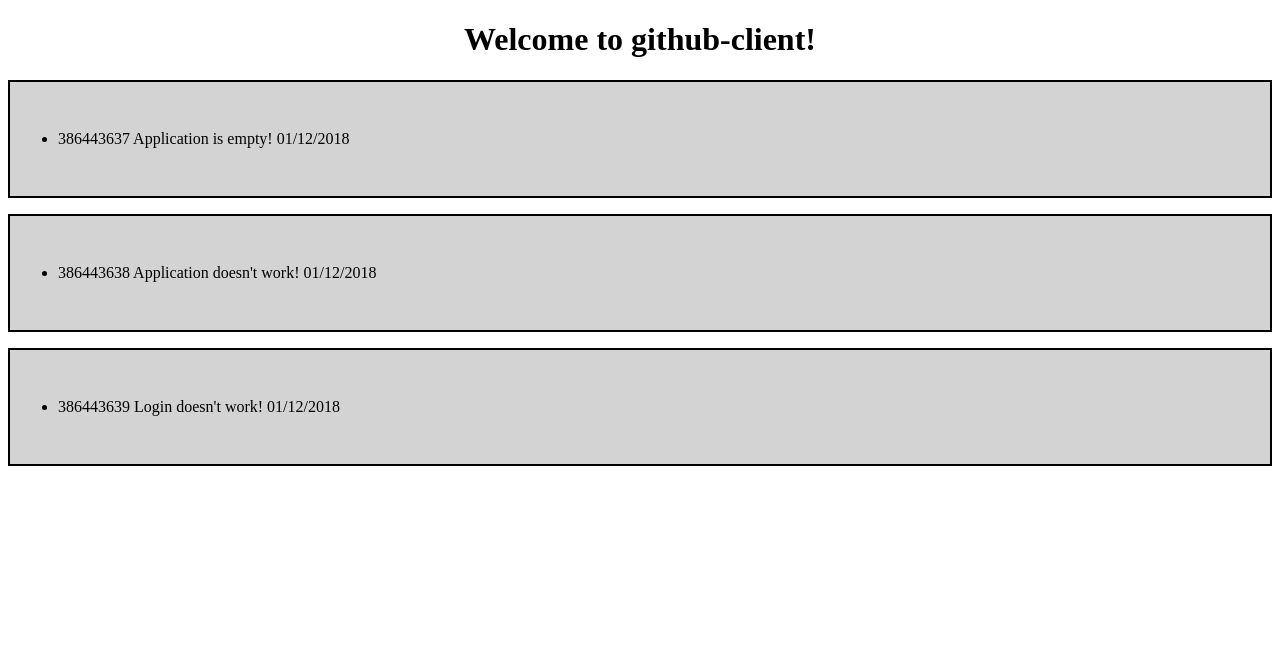
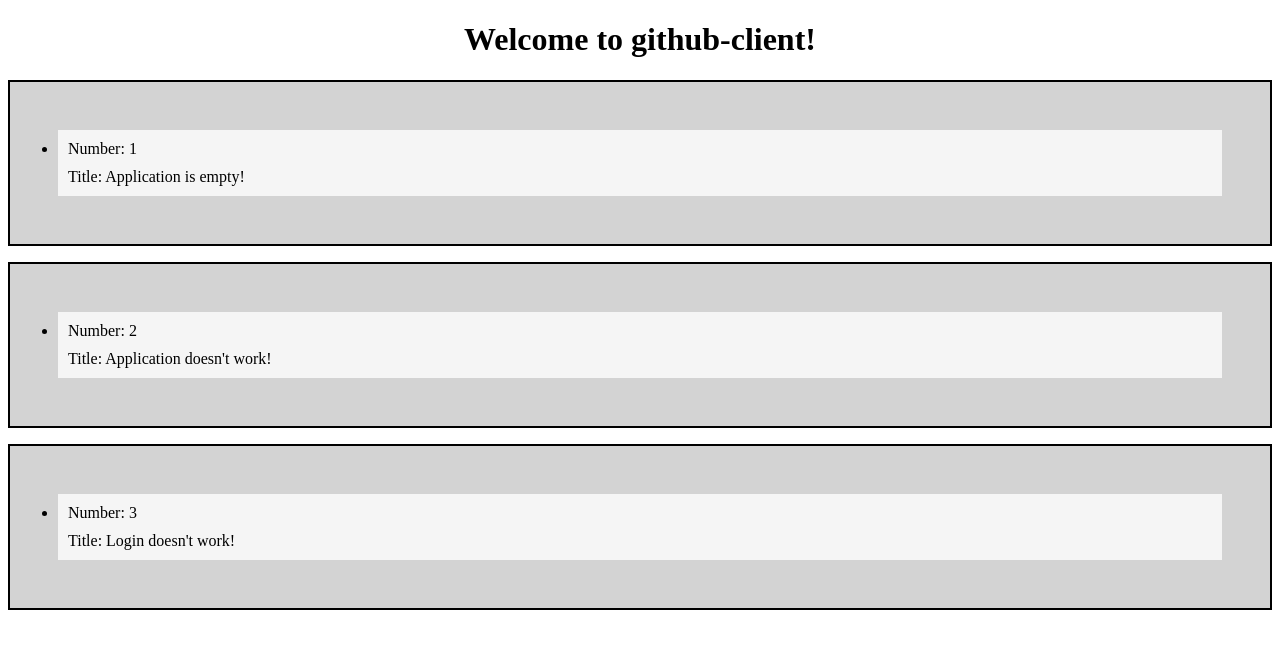
Before and after one commit to spaladini/github-client, an Angular app: page / in a window 1280 px wide. Shown: the top 648 px of the page. Built offline with nearby package versions, Linux system fonts and the light colour scheme.

Commit message:
creazione single-issue component

```diff
--- a/src/app/app.module.ts
+++ b/src/app/app.module.ts
@@ -5,11 +5,13 @@ import { BrowserModule } from '@angular/platform-browser';
 import { AppRoutingModule } from './app-routing.module';
 import { AppComponent } from './app.component';
 import { IssueListComponent } from './issue-list/issue-list.component';
+import { SingleIssueComponent } from './single-issue/single-issue.component';
 
 @NgModule({
   declarations: [
     AppComponent,
-    IssueListComponent
+    IssueListComponent,
+    SingleIssueComponent
   ],
   imports: [
     BrowserModule,
--- a/src/app/issue-list/issue-list.component.html
+++ b/src/app/issue-list/issue-list.component.html
@@ -1,5 +1,5 @@
 <ul *ngFor="let issue of issues">
   <li>
-    <span>{{issue.id}} {{issue.title}} {{issue.created_at | date : 'dd/MM/yyyy'}}</span>
+    <app-single-issue [issue]="issue"></app-single-issue>
   </li>
 </ul>
--- /dev/null
+++ b/src/app/single-issue/single-issue.component.css
@@ -0,0 +1,4 @@
+div {
+    background-color: whitesmoke;
+    padding: 5px;
+}
--- /dev/null
+++ b/src/app/single-issue/single-issue.component.html
@@ -0,0 +1,4 @@
+<div>
+  <div>Number: {{issue.number}}</div>
+  <div>Title: {{issue.title}}</div>
+</div>
--- /dev/null
+++ b/src/app/single-issue/single-issue.component.ts
@@ -0,0 +1,19 @@
+import { Component, Input, OnInit } from '@angular/core';
+import { Issue } from '../model/github.model';
+
+@Component({
+  selector: 'app-single-issue',
+  templateUrl: './single-issue.component.html',
+  styleUrls: ['./single-issue.component.css']
+})
+export class SingleIssueComponent implements OnInit {
+
+  @Input()
+  issue: Issue;
+
+  constructor() { }
+
+  ngOnInit() {
+  }
+
+}
```
Also changed, not shown: 1 other file (tests, documents, lock files or other folders).
